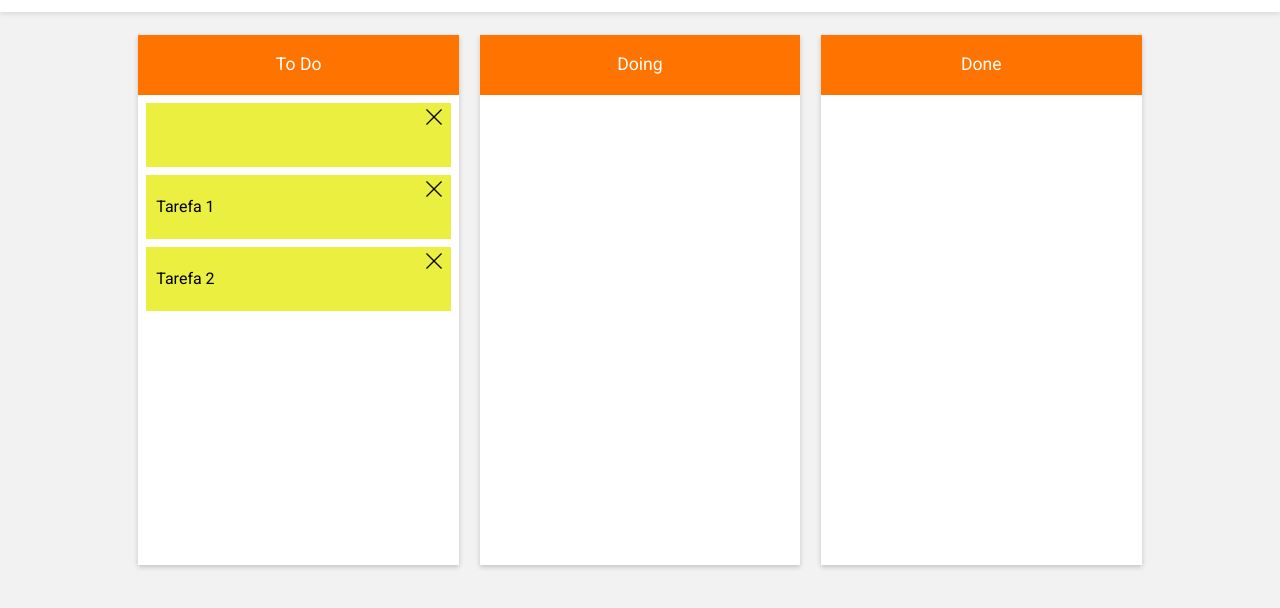
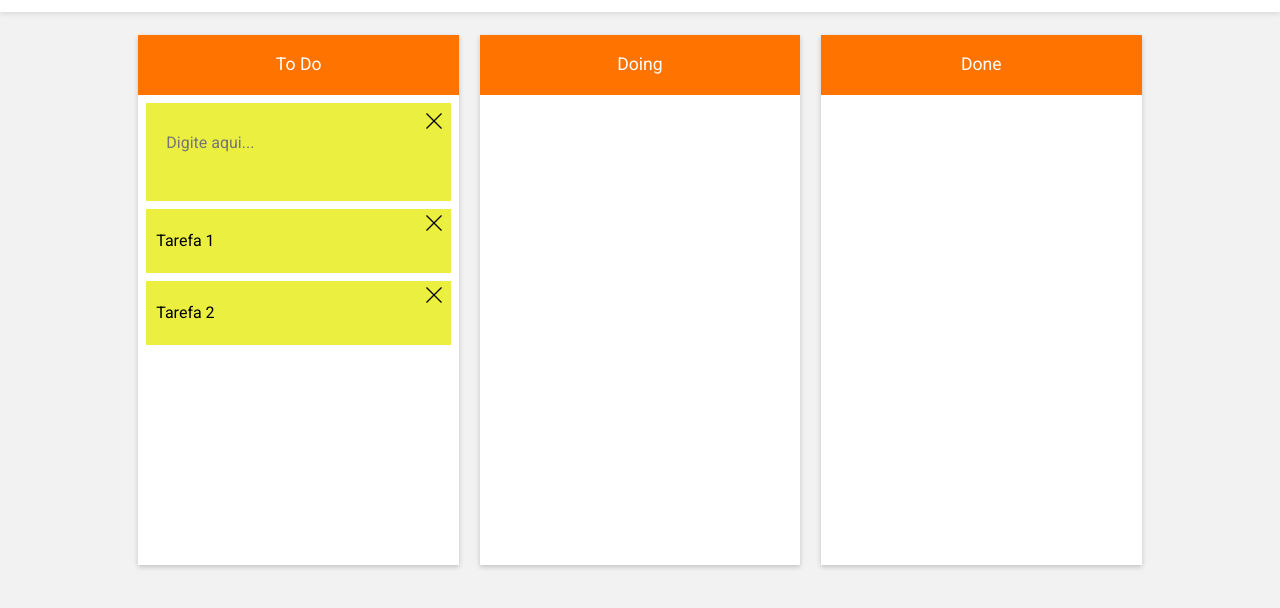
Before and after one commit to anapaulavnoronha/aplicacaoKanban, a plain HTML site: page index.html in a window 1280 px wide. Both pictures are taken after a click on the button 1136 px from the left and 33 px from the top of the page. Shown: the part 58-666 px from the top of the page. Drawn offline with Linux system fonts and the light colour scheme.

Commit message:
Adicionou textarea para editar novos cartoes

```diff
--- a/css/cabecalho.css
+++ b/css/cabecalho.css
@@ -35,4 +35,5 @@ header {
     background: none;
     background-image: url(../img/btn-adicionar.png);
     color: black;
+    cursor: pointer;
 }
--- a/css/cartao.css
+++ b/css/cartao.css
@@ -12,6 +12,7 @@
     box-sizing: border-box;
     text-align: left;
     display: flex;
+    cursor: move;
 }
 
 .cartao-conteudo {
@@ -29,11 +30,24 @@
     background: none;
     background-image: url(../img/fechar.png);
     color: black;
+    cursor: pointer;
 }
 
 .cartao--some {
     opacity: 0;
     transition: 0.8s ease-in;
+}
+
+.cartao textarea {
+    background: none;
+    border: none;
+    resize: none;
+    font-family: 'Roboto', sans-serif;
+    color: black;
+    font-size: 16px;
+    width: 90%;
+    padding: 10px;
+    outline: none;
 }
 
 
--- a/js/index.js
+++ b/js/index.js
@@ -1,3 +1,4 @@
+//criar cartao
 var numCartoes = $('.cartao').length;
 $('#adicionarCartao').click(criaCartao);
 
@@ -5,7 +6,7 @@ function criaCartao() {
 
     numCartoes++;
 
-    var novoConteudo = $('<p>').addClass('cartao-conteudo').attr('contenteditable', true);
+    var novoConteudo = $('<textarea>').addClass('cartao-conteudo').attr('placeholder', 'Digite aqui...').attr('contenteditable', true);
 
     var botaoRemove = $('<button>').addClass('remove-cartao').attr('data-cartao', 'cartao_' + numCartoes);
     botaoRemove.click(removeCartao);
@@ -18,6 +19,13 @@ function criaCartao() {
 
     novoCartao.prependTo('.coluna-toDo');
 }
+
+/*$('.cartao').dblclick(editaCartao);
+
+function editaCartao() {
+    var conteudoEditavel = $('<p>').attr('contenteditable', true);
+}*/
+/*.attr('contenteditable', true)*/
 
 //remover cartao
 $('.remove-cartao').click(removeCartao);
```
